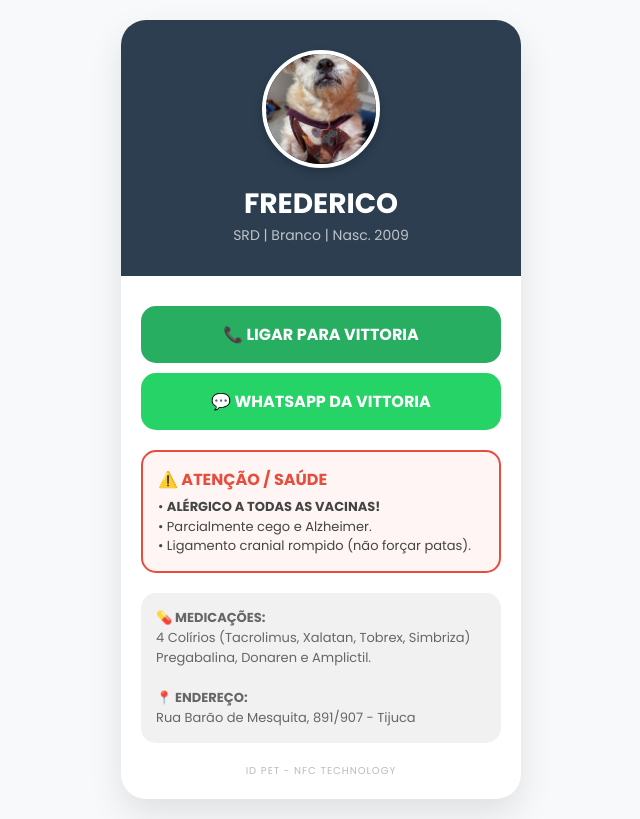
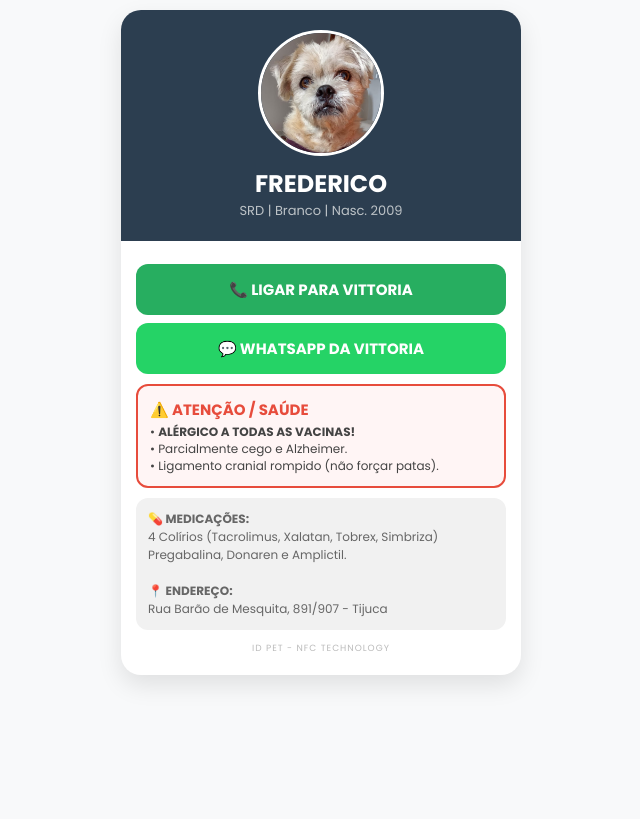
Before and after one commit to luiz8952/sospets, a plain HTML site: page vittoria/frederico/index.html in a window 1280 px wide. Shown: the whole page, without its empty margins (319-959 px from the left). Drawn offline with Linux system fonts and the light colour scheme.

Commit message:
Update index.html

```diff
--- a/vittoria/frederico/index.html
+++ b/vittoria/frederico/index.html
@@ -11,45 +11,39 @@
             --alert: #e74c3c;
             --bg: #f8f9fa;
         }
-        body { font-family: 'Poppins', sans-serif; background: var(--bg); margin: 0; padding: 20px; display: flex; justify-content: center; }
-        .card { background: white; width: 100%; max-width: 400px; border-radius: 25px; box-shadow: 0 15px 35px rgba(0,0,0,0.1); overflow: hidden; }
+        body { font-family: 'Poppins', sans-serif; background: var(--bg); margin: 0; padding: 10px; display: flex; justify-content: center; }
+        .card { background: white; width: 100%; max-width: 400px; border-radius: 20px; box-shadow: 0 10px 25px rgba(0,0,0,0.1); overflow: hidden; }
+        .header { background: #2c3e50; padding: 20px 15px; text-align: center; color: white; }
 
-        .header { background: #2c3e50; padding: 30px 20px; text-align: center; color: white; }
-
-        /* ESTILO DA FOTO REAL */
         .pet-photo {
-            width: 110px;
-            height: 110px;
+            width: 120px;
+            height: 120px;
             border-radius: 50%;
-            object-fit: cover; /* Isso impede que a foto fique esticada */
-            border: 4px solid white;
-            margin: 0 auto 15px;
+            border: 3px solid white;
+            margin: 0 auto 10px;
             display: block;
-            box-shadow: 0 4px 10px rgba(0,0,0,0.2);
+            /* AJUSTE AQUI: */
+            object-fit: cover;
+            object-position: top; /* Isso faz aparecer a cabeça e corta o pé da foto */
         }
 
-        .header h1 { margin: 0; color: #ffffff; font-size: 28px; text-transform: uppercase; }
-        .header .breed { color: #bdc3c7; font-size: 14px; margin-bottom: 0; display: block; }
-
-        .content { padding: 20px; text-align: center; }
-        .btn { display: flex; align-items: center; justify-content: center; background: var(--primary); color: white; padding: 16px; margin: 10px 0; border-radius: 15px; text-decoration: none; font-weight: bold; font-size: 16px; transition: 0.3s; }
+        .header h1 { margin: 0; color: #ffffff; font-size: 24px; text-transform: uppercase; }
+        .header .breed { color: #bdc3c7; font-size: 13px; display: block; }
+        .content { padding: 15px; text-align: center; }
+        .btn { display: flex; align-items: center; justify-content: center; background: var(--primary); color: white; padding: 14px; margin: 8px 0; border-radius: 12px; text-decoration: none; font-weight: bold; font-size: 15px; }
         .btn-wa { background: #25d366; }
-
-        .medical-alert { background: #fff5f5; border: 2px solid var(--alert); border-radius: 15px; padding: 15px; margin: 20px 0; text-align: left; }
-        .medical-alert h3 { margin: 0 0 5px; color: var(--alert); font-size: 16px; }
-        .medical-alert p { margin: 0; font-size: 13px; color: #444; line-height: 1.5; }
-
-        .details { text-align: left; font-size: 13px; color: #666; background: #f1f1f1; padding: 15px; border-radius: 15px; }
-        .footer-brand { margin-top: 20px; font-size: 10px; color: #bbb; text-transform: uppercase; letter-spacing: 1px; }
+        .medical-alert { background: #fff5f5; border: 2px solid var(--alert); border-radius: 12px; padding: 12px; margin: 10px 0; text-align: left; }
+        .medical-alert h3 { margin: 0 0 3px; color: var(--alert); font-size: 15px; }
+        .medical-alert p { margin: 0; font-size: 12px; color: #444; line-height: 1.4; }
+        .details { text-align: left; font-size: 12px; color: #666; background: #f1f1f1; padding: 12px; border-radius: 12px; margin-top: 10px; }
+        .footer-brand { margin-top: 12px; font-size: 9px; color: #bbb; text-transform: uppercase; letter-spacing: 1px; padding-bottom: 5px; }
     </style>
 </head>
 <body>
 
 <div class="card">
     <div class="header">
-        <!-- AQUI CHAMA A FOTO QUE VOCÊ SUBIU -->
         <img src="foto.jpeg" alt="Foto do Frederico" class="pet-photo">
-
         <h1>Frederico</h1>
         <span class="breed">SRD | Branco | Nasc. 2009</span>
     </div>
```
